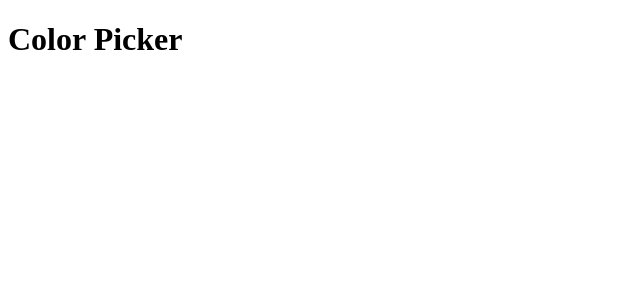
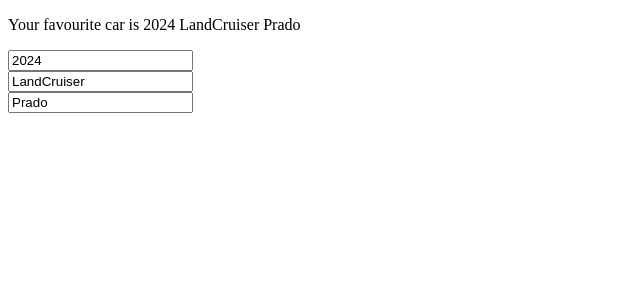
Before and after one commit to BodyBuilder254/2025ReactProject1, a React (Vite) app: page / in a window 1280 px wide. Shown: the top 300 px of the page, without its empty margins (0-640 px from the left). Built offline with nearby package versions, Linux system fonts and the light colour scheme.

Commit message:
Commiting Edited Version of my Tutorial

```diff
--- a/src/App.jsx
+++ b/src/App.jsx
@@ -1,12 +1,12 @@
 
-import ColorPicker from "./ColorPicker.jsx";
+import MyComponent from "./MyComponent.jsx";
 
 function App(){
     console.log("App rendered");
 
 
     return(
-        <ColorPicker/>
+        <MyComponent/>
     )
 }
 
--- a/src/ColorPicker.jsx
+++ b/src/ColorPicker.jsx
@@ -1,12 +1,22 @@
 
- import React, {useState} from "react";
- function ColorPicker(){
-    const [color, setColor] = useState("#000");
+import React, {useState} from "react";
+function ColorPicker(){
+    const [color, setColor] = useState("#FFF");
+
+    function handleColor(event){
+        setColor(event.target.value);
+    }
     return(
         <div className="container">
             <h1>Color Picker</h1>
-            <div className="display" style={{backgroundColor: color}}></div>
+            <div className="display" style={{backgroundColor: color}}>
+                <p>Selected color: {color}</p>
+
+            </div>
+            <label>Select a color</label>
+            <input type="color" value={color} onChange={handleColor} />
         </div>
     );
- }
- export default ColorPicker;
+}
+
+export default ColorPicker;
--- a/src/MyComponent.jsx
+++ b/src/MyComponent.jsx
@@ -1,60 +1,24 @@
 
 import React, {useState} from "react";
 function MyComponent(){
+    const [car, setCar] = useState({year: 2024, make: "LandCruiser", model: "Prado"});
 
-    const [name, setName] = useState("BodyBuilder254");
-    const [quantity, setQuantity] = useState(1);
-    const [comment, setComment] = useState("");
-    const [payment, setPayment] = useState("");
-    const [shipping, setShipping] = useState("Delivery");
-
-    function hndleNameChange(event){
-        setName(event.target.value);
+    function handleYearChange(event){
+        setCar(c => ({...c, year: event.target.value}));
     }
-    function handleQuantityChange(event){
-        setQuantity(event.target.value);
+    function handleMakeChange(event){
+        setCar(c => ({...c, make: event.target.value}));
     }
-
-    function handleCommentChange(event){
-        setComment(event.target.value)
-    }
-
-    function handlePayment(event){
-        setPayment(event.target.value);
-    }
-
-    function handleShipping(event){
-        setShipping(event.target.value);
+    function handleModel(event){
+        setCar(c => ({...c, model: event.target.value}));
     }
 
     return(
         <div>
-            <input value={name} onChange={hndleNameChange} />
-            <p>Name: {name}</p>
-
-            <input value={quantity} onChange={handleQuantityChange} />
-            <p>Quantity: {quantity}</p>
-
-            <textarea onChange={handleCommentChange} placeholder="Add delivery instructions" />
-            <p>Comment: {comment}</p>
-
-            <select placeholder="Payment" onChange={handlePayment}>
-                <option value="">Select Payment Option</option>
-                <option value="Mpesa">Mpesa</option>
-                <option value="Airtel Money">Airtel Money</option>
-                <option value="Equity Bank">Equity Bank</option>
-                <option value="PayPal">PayPal</option>
-                <option value="Bitcoin">Bitcoin</option>
-            </select>
-            <p>Payment: {payment}</p>
-
-            <input type="radio"  value="Pick Up" checked = {shipping === "Pick Up"} onChange={handleShipping} name="shipping"/>
-            <label >Pick Up</label><br/>
-
-            <input type="radio"  value="Delivery" checked = {shipping === "Delivery"} onChange={handleShipping} name="shipping"/>
-            <label >Delivery</label>
-
-            <p>Shipping: {shipping}</p>
+            <p>Your favourite car is {car.year} {car.make} {car.model} </p>
+            <input type="number" value={car.year} onChange={handleYearChange} /> <br/>
+            <input type="text" value={car.make} onChange={handleMakeChange} /> <br/>
+            <input type="text" value={car.model} onChange={handleModel} /> <br/>
         </div>
     );
 }
```
Also changed, not shown: src/Counter.jsx (+6 -2 lines), src/index.css (+37 -93 lines).
